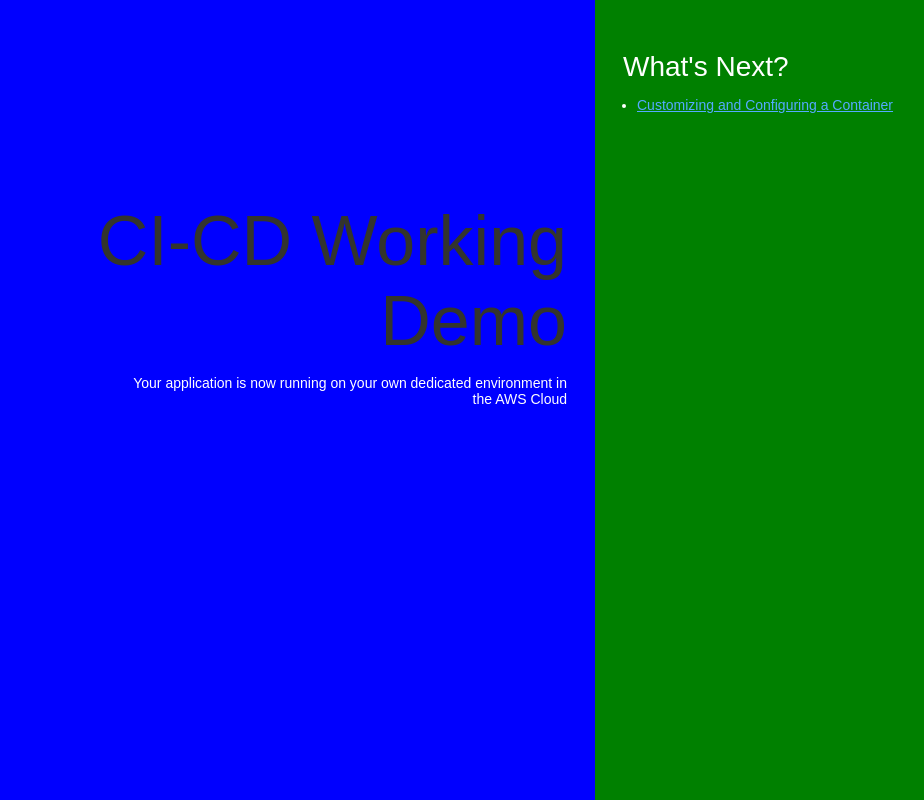
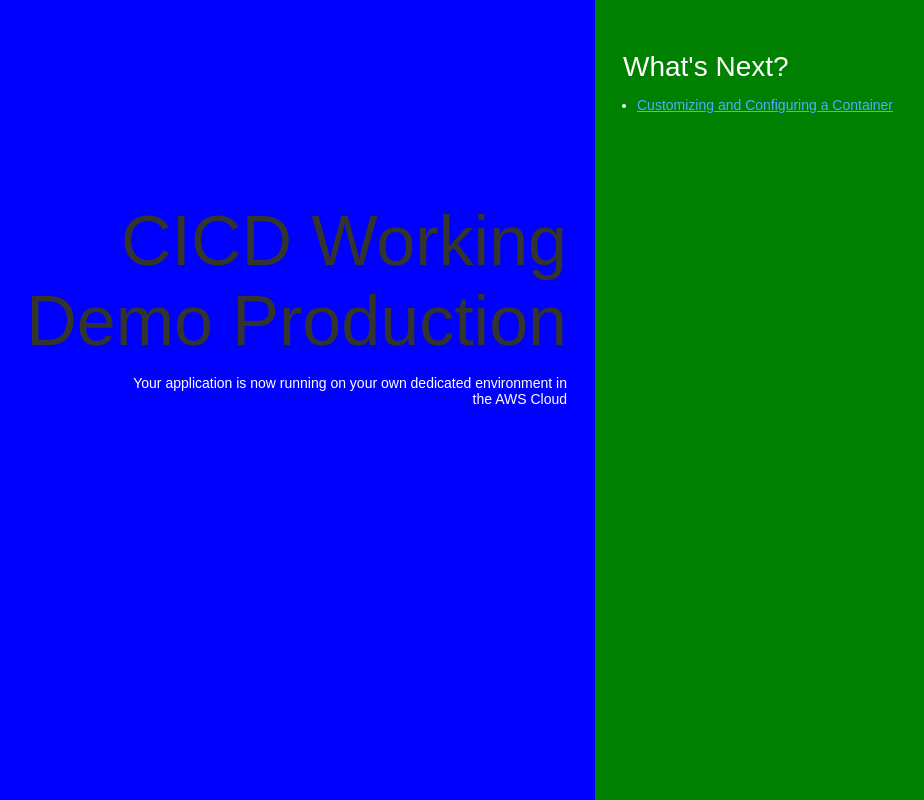
Before and after one commit to suvinsukumaran/demo-cicd, a website: page index.html in a window 1280 px wide. Shown: the whole page, without its empty margins (45-969 px from the left). Drawn offline with Linux system fonts and the light colour scheme.

Commit message:
index html file update

```diff
--- a/index.html
+++ b/index.html
@@ -74,7 +74,7 @@
   </head>
   <body>
     <div class="textColumn">
-      <h1>CI-CD Working Demo</h1>
+      <h1>CICD Working Demo Production</h1>
       <p>Your application is now running on your own dedicated environment in the AWS Cloud</p>
     </div>
     <div class="linksColumn">
```
